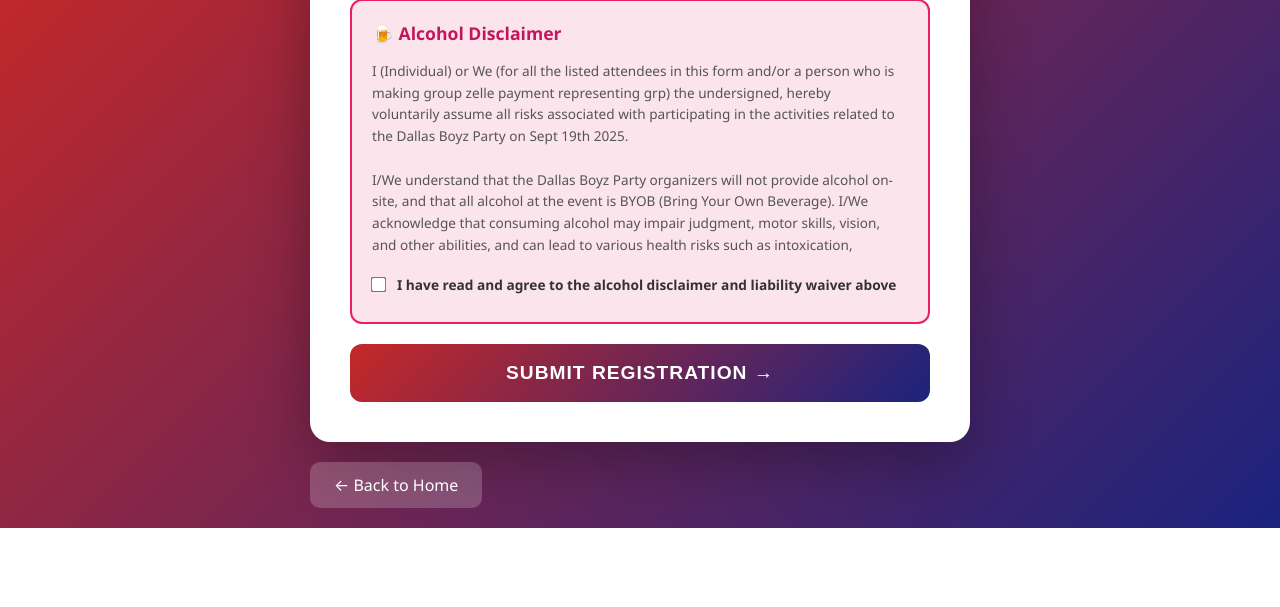
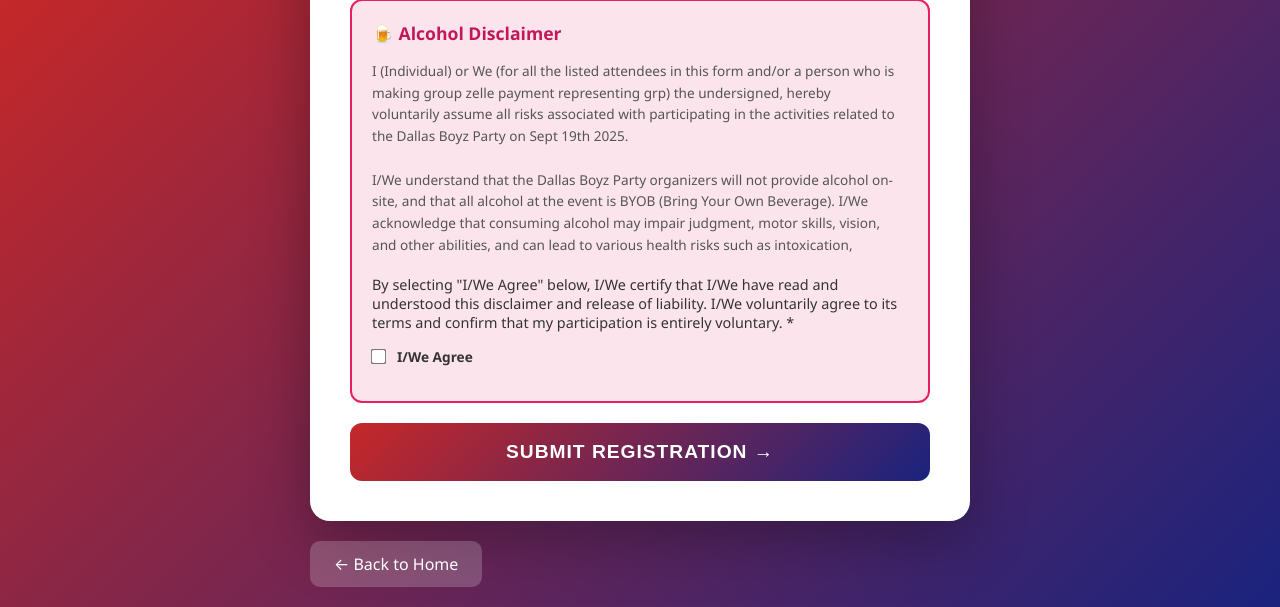
Before and after one commit to aladin-genie/party-checkin, a Flask app: page /register in a window 1280 px wide. Shown: the part 1929-2536 px from the top of the page. Before the commit the page ends 2457 px from the top, so only its background shows below. Run offline with Flask 3, Linux system fonts and the light colour scheme.

Commit message:
Add signature name field to disclaimer agreement
- Update disclaimer checkbox text to match Google Form exactly
- Add 'Name:' signature field that appears after checking agreement
- Store signature_name in database
- Add client-side validation for signature field
- Show/hide signature field based on checkbox state

```diff
--- a/app.py
+++ b/app.py
@@ -80,6 +80,7 @@ class Guest(db.Model):
     approved = db.Column(db.Boolean, default=False)
     approved_at = db.Column(db.DateTime)
     disclaimer_agreed = db.Column(db.Boolean, default=False)
+    signature_name = db.Column(db.String(100))
 
     def to_dict(self):
         return {
@@ -153,6 +154,7 @@ def register():
         veg_count = int(request.form.get('veg_count', 0))
         nonveg_count = int(request.form.get('nonveg_count', 0))
         volunteer = request.form.get('volunteer', 'no')
+        signature_name = request.form.get('signature_name', '').strip()
         total_amount = request.form.get('total_amount', '$35.00')
 
         # Validation
@@ -195,7 +197,8 @@ def register():
             total_amount=total_amount,
             approved=False,  # Pending approval
             qr_code=None,    # Will be generated after approval
-            disclaimer_agreed=True
+            disclaimer_agreed=True,
+            signature_name=signature_name
         )
         db.session.add(guest)
         db.session.commit()
--- a/templates/register.html
+++ b/templates/register.html
@@ -522,10 +522,24 @@
                         I/We consent to receiving medical treatment deemed necessary in case of injury, accident, or illness during the event. I/We also acknowledge that I/We may be photographed or filmed during the event, and I/We grant permission for my likeness to be used by the event organizers and sponsors for legitimate purposes without compensation.
                     </div>
 
-                    <label class="checkbox-option">
+                    <p style="font-size: 0.9em; color: #333; margin: 15px 0; font-weight: 500;">
+                        By selecting "I/We Agree" below, I/We certify that I/We have read and understood this disclaimer and release of liability. I/We voluntarily agree to its terms and confirm that my participation is entirely voluntary.
+                        <span class="required">*</span>
+                    </p>
+
+                    <label class="checkbox-option" style="margin-bottom: 15px;">
                         <input type="checkbox" id="disclaimer_agreed" name="disclaimer_agreed" required>
-                        <span>I have read and agree to the alcohol disclaimer and liability waiver above</span>
+                        <span><strong>I/We Agree</strong></span>
                     </label>
+
+                    <div class="form-group" id="signatureNameGroup" style="display: none;">
+                        <label for="signature_name">
+                            Name: <span class="required">*</span>
+                            <span class="hint">Type your full name as signature</span>
+                        </label>
+                        <input type="text" id="signature_name" name="signature_name"
+                               placeholder="Enter your full name">
+                    </div>
                 </div>
 
                 <button type="submit" class="submit-btn" id="submitBtn">Submit Registration →</button>
@@ -580,6 +594,20 @@
             document.getElementById(id).closest('.radio-option').classList.add('selected');
         }
 
+        // Disclaimer checkbox - show/hide signature field
+        document.getElementById('disclaimer_agreed').addEventListener('change', function() {
+            const sigGroup = document.getElementById('signatureNameGroup');
+            const sigInput = document.getElementById('signature_name');
+            if (this.checked) {
+                sigGroup.style.display = 'block';
+                sigInput.required = true;
+            } else {
+                sigGroup.style.display = 'none';
+                sigInput.required = false;
+                sigInput.value = '';
+            }
+        });
+
         // Form validation
         document.getElementById('registerForm').addEventListener('submit', function(e) {
             const numAttendees = parseInt(document.getElementById('num_attendees').value) || 0;
@@ -598,6 +626,12 @@
                 alert('You must agree to the alcohol disclaimer to register');
                 return false;
             }
+
+            if (!document.getElementById('signature_name').value.trim()) {
+                e.preventDefault();
+                alert('Please enter your name as signature');
+                return false;
+            }
         });
 
         // Initialize
```
